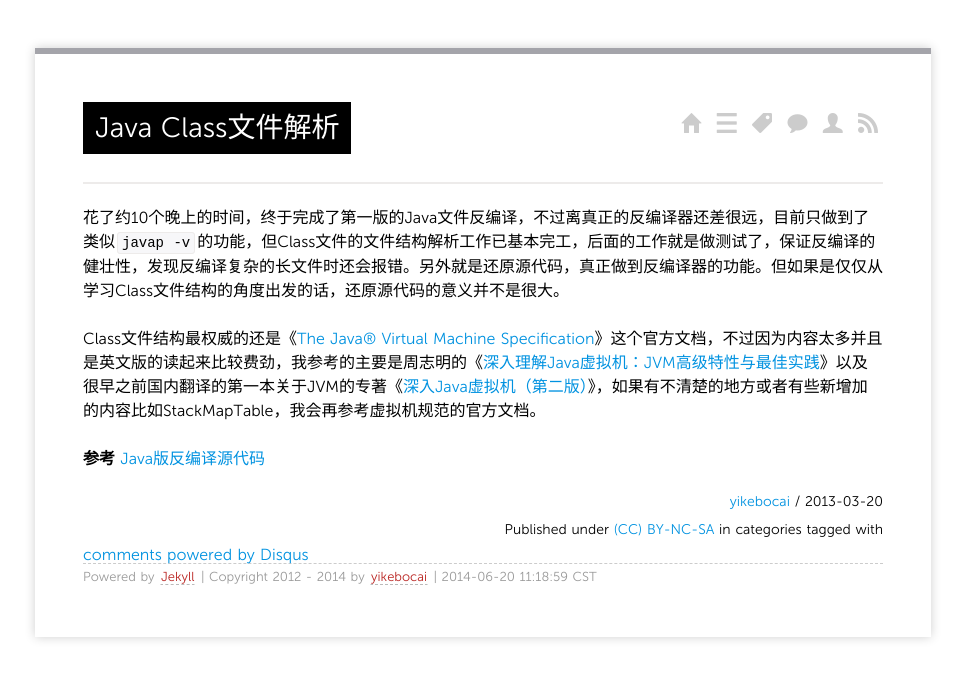
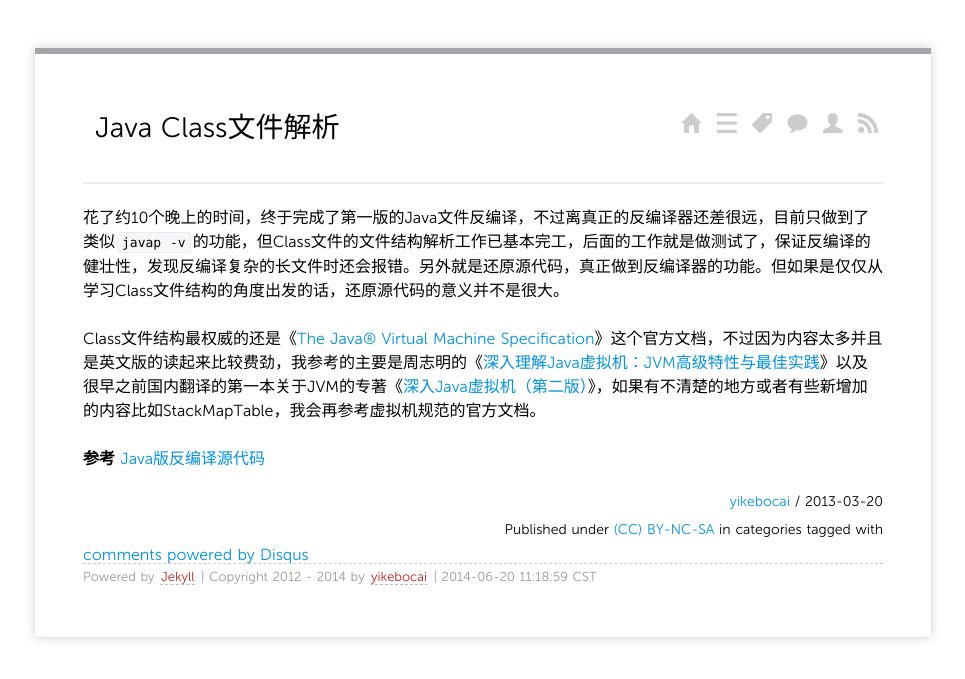
Before and after one commit to yikebocai/yikebocai.github.io, a Jekyll site: the page built from _posts/2013/2013-03-20-java-class-file.md, in a window 1280 px wide. Shown: the top 679 px of the page, without its empty margins (157-1122 px from the left). Built offline with Jekyll 4.4.1, drawn with Linux system fonts in a browser that asks for light colours; Markdown is read by kramdown in place of the engine named in the settings; comment, search, counter and statistics services are not loaded.

Commit message:
change code style

```diff
--- a/media/css/screen.css
+++ b/media/css/screen.css
@@ -100,10 +100,8 @@ h1 {
     font-size: 28px;
     line-height: 28px;
     margin: 0 0 28px 0;
-	background-color: #000;
-	color: #fff;
-	display: inline-block;
-	padding: 12px;
+    display: inline-block;
+    padding: 12px;
 }
 h2 {
     font-size: 26px;
@@ -160,8 +158,8 @@ pre {
 	background-color: #f3f3f3;
 }
 p code {
-    font-family: monospace;
-    font-size: 14px;
+    font-family: monaco;
+    font-size: 13px;
     border: 1px solid #edebea;
     padding: 2px 4px;
     background-color: #f7f7f9;
```
